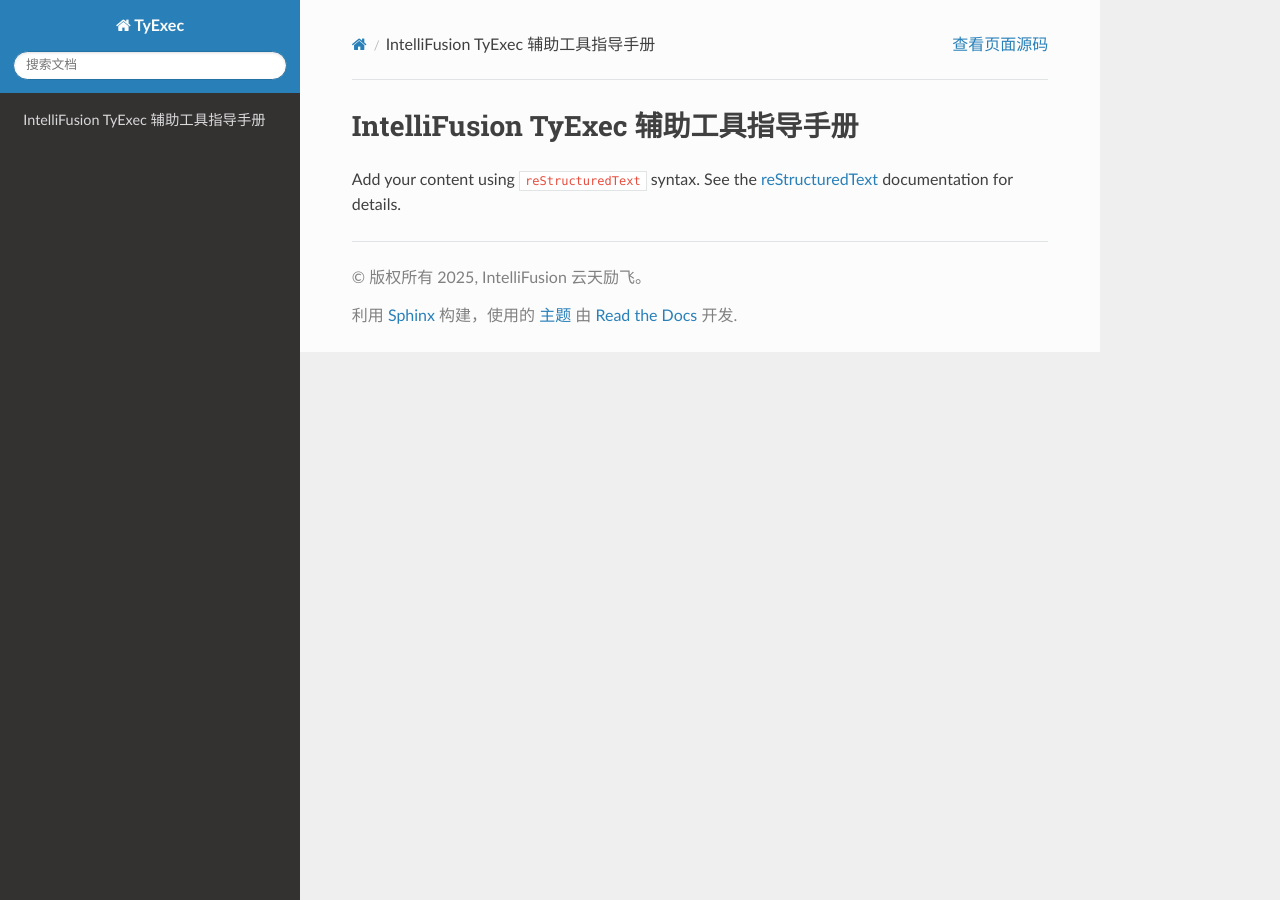
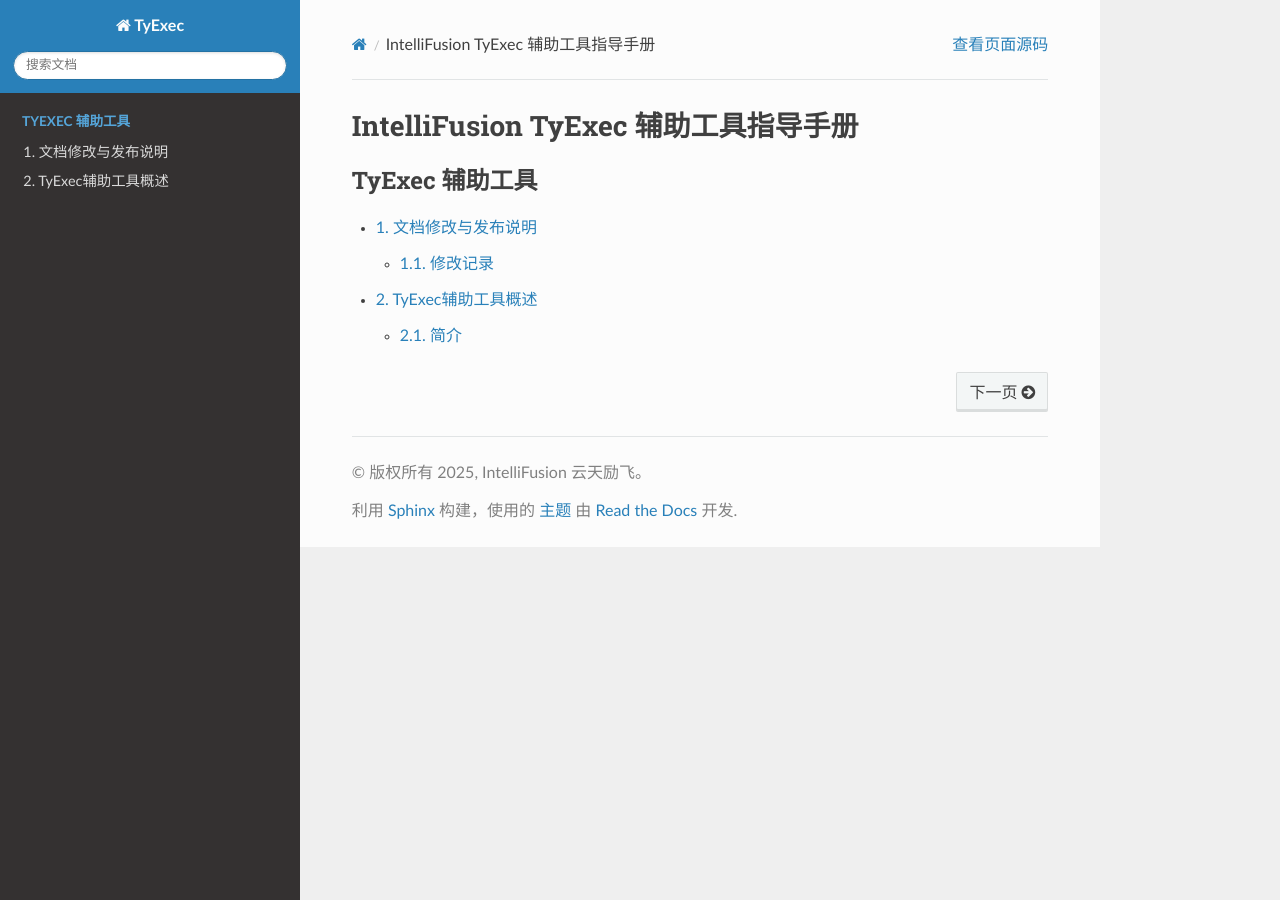
Before and after one commit to OMG59E/tyexec-docs, a Sphinx documentation site: the page built from source/index.rst, in a window 1280 px wide. Built offline with Sphinx 7.4.7 and the Read the Docs theme 3.1.0, drawn with Linux system fonts in a browser that asks for light colours.

Commit message:
💯test

```diff
--- /dev/null
+++ b/source/doc_update_info/update_info.md
@@ -0,0 +1,7 @@
+# 文档修改与发布说明
+
+## 修改记录
+
+| 修改人  | 修改日期          | 修改内容                       |
+| ------  | --------  | --------                 |
+| IntelliFusion | 2025-03-27   | 添加文档首页  |
--- a/source/index.rst
+++ b/source/index.rst
@@ -6,11 +6,11 @@
 IntelliFusion TyExec 辅助工具指导手册
 =======================================
 
-Add your content using ``reStructuredText`` syntax. See the
-`reStructuredText <https://www.sphinx-doc.org/en/master/usage/restructuredtext/index.html>`_
-documentation for details.
-
 .. toctree::
    :maxdepth: 2
    :numbered:
-   :caption: content:
+   :caption: TyExec 辅助工具
+   :name: TyExec
+
+   doc_update_info/update_info.md
+   tyexec/introduction.rst
--- /dev/null
+++ b/source/tyexec/introduction.rst
@@ -0,0 +1,10 @@
+========================================
+TyExec辅助工具概述
+========================================
+
+----------------------------
+简介
+----------------------------
+
+**TyExec** 由 `云天励飞 <https://www.intellif.com/>`_ 基于自研神经网络模型编译器 **TyTVM** 开发的辅助工具, 降低用户学习使用的成本,
+主要包括 **转换**、 **量化**、 **编译**、 **分析**、 **评估** 功能, 实现深度学习神经网络模型 **快速**、 **高效** 的部署需求.
```
